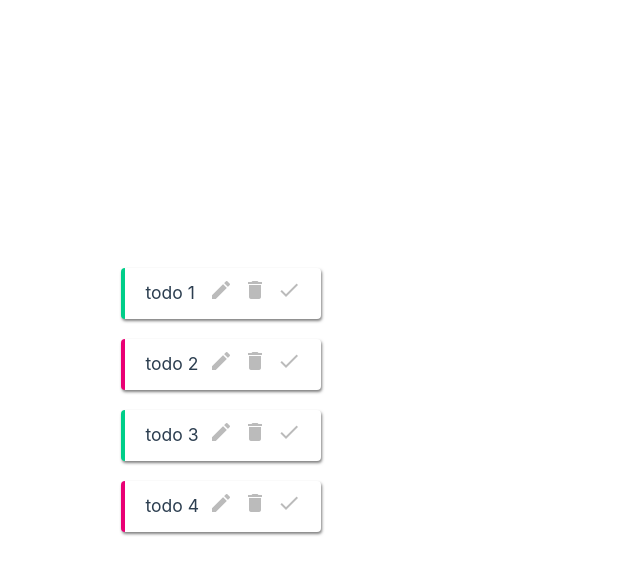
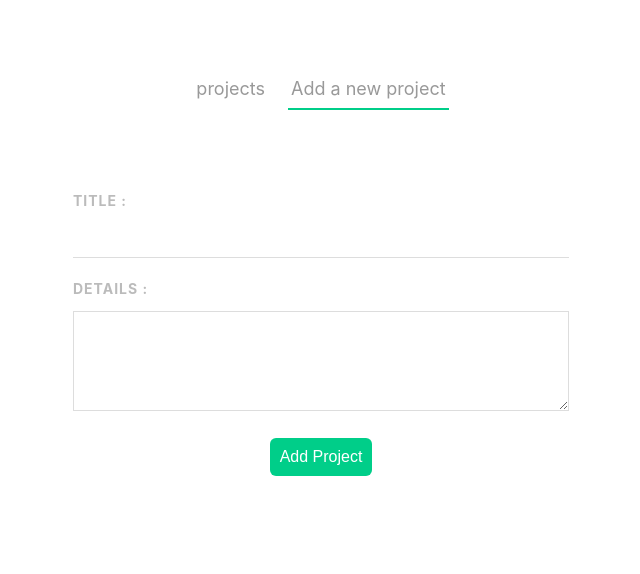
Before and after one commit to Zarpoosh/TodoList-VueJs, a Vue app: page /add in a window 1280 px wide. Shown: the top 574 px of the page, without its empty margins (319-959 px from the left). Built offline with nearby package versions, Linux system fonts and the light colour scheme; data requests are answered from the project's data file.

Commit message:
add editproject componnent

```diff
--- a/data/db.json
+++ b/data/db.json
@@ -4,7 +4,7 @@
       "title": "todo 1 ",
       "detail": "todo 1",
       "id": "1",
-      "complete": true
+      "complete": false
     },
     {
       "title": "todo 2 ",
@@ -16,13 +16,13 @@
       "title": "todo 3 ",
       "detail": "todo 3",
       "id": "3",
-      "complete": true
+      "complete": false
     },
     {
       "title": "todo 4 ",
       "detail": "todo 4",
       "id": "4",
-      "complete": false
+      "complete": true
     }
   ]
 }
--- a/src/App.vue
+++ b/src/App.vue
@@ -1,18 +1,19 @@
-
 <template>
-  <Home/>
-  <!-- <RouterView /> -->
+  <NavbarVue/>
+  <!-- <Home /> -->
+  <RouterView />
 </template>
 
-  <script >
-  // import {RouterLink ,RouterView } from 'vue-router'
-import Home from './views/HomeView.vue'
-export default{
-  components: {Home},
+<script>
+import { RouterView } from 'vue-router'
+// import Home from './views/Home.vue'
+import NavbarVue from './components/Navbar.vue'
+export default {
+  components: { NavbarVue  }
 }
-  </script>
+</script>
 <style scoped>
-body{
+body {
   background: #f2f2f2;
 }
 </style>
--- a/src/assets/main.css
+++ b/src/assets/main.css
@@ -22,15 +22,15 @@
   }
 }
 
-@media (min-width: 1024px) {
+@media () {
   body {
     display: flex;
     place-items: center;
   }
 
-  #app {
+  /* #app {
     display: grid;
     grid-template-columns: 1fr 1fr;
     padding: 0 2rem;
-  }
+  } */
 }
--- /dev/null
+++ b/src/components/Navbar.vue
@@ -0,0 +1,28 @@
+<template>
+  <div class="main-nav">
+    <router-link :to="{ name: 'Home' }">projects</router-link>
+    <router-link :to="{ name: 'AddProject' }">Add a new project</router-link>
+  </div>
+</template>
+
+<script>
+export default {}
+</script>
+
+<style>
+.main-nav {
+  text-align: center;
+  margin: 40px auto;
+}
+.main-nav a {
+  display: inline-block;
+  text-decoration: none;
+  margin: 0 10px;
+  color: #999;
+  font-size: 18px;
+}
+a.router-link-active {
+  border-bottom: 2px solid #00ce89;
+  padding-bottom: 4px;
+}
+</style>
--- a/src/components/SingleProject.vue
+++ b/src/components/SingleProject.vue
@@ -3,7 +3,9 @@
     <div class="actions">
       <h3 @click="showdetails = !showdetails">{{ project.title }}</h3>
       <div class="icons">
-        <span class="material-icons"> edit </span>
+        <router-link :to="{name:'EditProject' , params:{id:project.id}}">
+          <span class="material-icons"> edit </span>
+        </router-link>
         <span @click="deleteProject" class="material-icons"> delete </span>
         <span class="material-icons" @click="changeComplete"> check </span>
       </div>
--- a/src/router/index.js
+++ b/src/router/index.js
@@ -1,18 +1,25 @@
 import { createRouter, createWebHistory } from 'vue-router'
-import HomeView from '../views/HomeView.vue'
+import Home from '../views/Home.vue'
 import AddProject from '@/views/AddProject.vue'
+import EditProject from '@/views/EditProject.vue'
 const router = createRouter({
   history: createWebHistory(import.meta.env.BASE_URL),
   routes: [
     {
       path: '/',
-      name: 'home',
-      component: HomeView
+      name: 'Home',
+      component: Home
     },
     {
       path: '/add',
       name: 'AddProject',
       component: AddProject
+    },
+    {
+      path: '/Projects/:id',
+      name: 'EditProject',
+      component: EditProject,
+      props: true
     }
   ]
 })
--- a/src/views/AddProject.vue
+++ b/src/views/AddProject.vue
@@ -17,7 +17,23 @@
         details: ''
       }
     },
-    handleSubmit() {}
+    handleSubmit() {
+      // console.log(this.title, this.details)
+      let project = {
+        title: this.title,
+        details: this.details,
+        complete: this.complete
+      }
+      fetch('http://localhost:3000/todos', {
+        method: 'PATCH',
+        headers: { 'Content-Type': 'application/json' },
+        body: JSON.stringify(project)
+      })
+        .then(() => {
+          this.$router.push('/')
+        })
+        .catch((err) => console.log(err.message))
+    }
   }
 }
 </script>
--- /dev/null
+++ b/src/views/EditProject.vue
@@ -0,0 +1,34 @@
+<template>
+  <form>
+    <label typeof="text">Title :</label>
+    <input v-model="title" type="text" required />
+    <label>Details :</label>
+    <textarea v-model="details"></textarea>
+    <button>Add Project</button>
+  </form>
+</template>
+
+<script>
+export default {
+  props: ['id'],
+  data() {
+    return {
+      title: '',
+      details: '',
+      url: 'http://localhost:3000/todos/' + this.id
+    }
+  },
+  mounted() {
+    fetch(this.url)
+      .then((res) => res.json())
+      .then((data) => {
+        // console.log(data)
+        this.title = data.title
+        this.details = data.details
+      })
+      .catch((err) => console.log(err.message))
+  }
+}
+</script>
+
+<style></style>
--- a/src/views/HomeView.vue
+++ b/src/views/Home.vue
@@ -10,7 +10,7 @@
 <script>
 import SingleProject from '@/components/SingleProject.vue'
 export default {
-  // name: 'Home',
+  name: 'Home',
   components: { SingleProject },
   data() {
     return {
```
